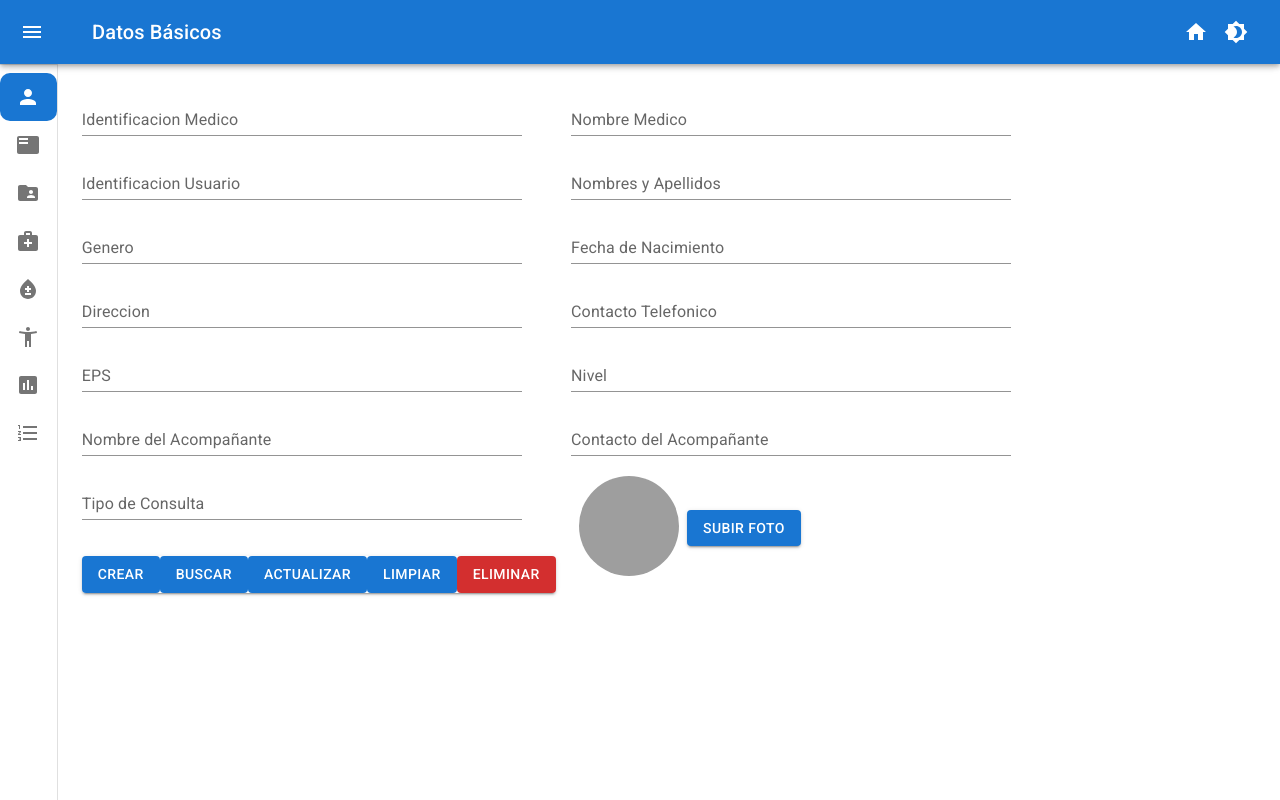
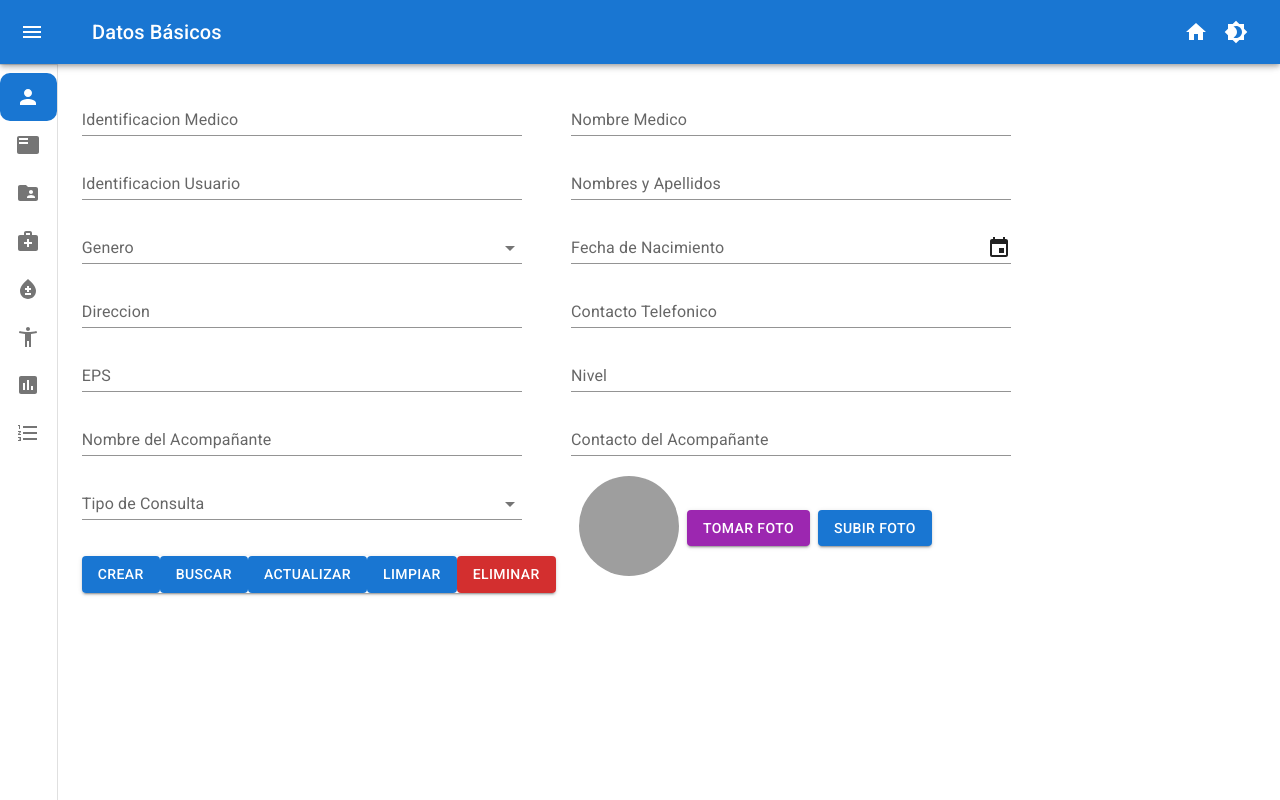
Before and after one commit to jairayafranco/medic-app-next, a Next.js app: page /panel/datos-basicos in a window 1280 px wide. Built offline with nearby package versions, Linux system fonts and the light colour scheme; grey boxes are pictures that could not be loaded.

Commit message:
Nuevos cambios en datosBasicos y agregada api de paciente

```diff
--- /dev/null
+++ b/pages/api/data/paciente.js
@@ -0,0 +1,34 @@
+import conn from '../../../config/db_config';
+
+export default function pacienteHandler(req, res) {
+    const db = conn.collection('pacientes');
+
+    if (req.method === "GET") {
+        const { id } = req.query;
+        if (!id) return res.status(400).json({ status: false, message: 'Identificacion requerida' });
+
+        db.findOne({ "datosBasicos.idUsuario": Number(id) }).then((paciente) => {
+            if (!paciente) return res.status(404).json({ status: false, message: 'Paciente no encontrado' });
+            return res.status(200).json({ status: true, paciente });
+        }).catch(() => {
+            return res.status(500).json({ error: true, message: 'Error al buscar paciente' });
+        });
+    }
+
+    if (req.method === "POST") {
+        const data = req.body;
+        if (!data) return res.status(400).json({ status: false, message: 'Datos requeridos' });
+
+        db.findOne({ "datosBasicos.idUsuario": data.idUsuario }).then((paciente) => {
+            if (paciente) return res.status(400).json({ status: false, message: 'El paciente ya existe' });
+
+            db.insertOne({ datosBasicos: data }).then(() => {
+                return res.status(200).json({ status: true, message: 'Paciente creado correctamente' });
+            }).catch(() => {
+                return res.status(400).json({ error: true, message: 'Error al crear el paciente' });
+            });
+        }).catch(() => {
+            return res.status(400).json({ error: true, message: 'Error al crear el paciente' });
+        });
+    }
+}
--- a/pages/panel/datos-basicos.jsx
+++ b/pages/panel/datos-basicos.jsx
@@ -4,18 +4,18 @@ import ButtonGroup from '@mui/material/ButtonGroup';
 import Avatar from '@mui/material/Avatar';
 import Grid from '@mui/material/Grid';
 import { useState, useEffect, useRef } from 'react'
-// import Selector from '../../components/Selector'
-// import BasicDatePicker from '../../components/DatePicker'
+import Selector from '../../components/Selector';
+import DateSelector from '../../components/DatePicker';
 // import FormDialog from '../../components/Dialog'
 // import Confirm from '../../components/Confirm'
 import styles from '../../styles/datosBasicos.module.css'
-// import { getPaciente, createPaciente, updatePaciente, deletePaciente } from '../../api'
-// import Notify from '../../components/Snackbar'
-// import Loader from '../../components/Backdrop'
 import { useFormik } from 'formik';
 import { datosBasicosSchema } from '../../schemas/schemas';
+import { AppContext } from '../../context/AppContext';
+import axios from 'axios';
 
 export default function DatosBasicos() {
+    const { notifyHandler, backdropHandler } = AppContext();
 
     const campos = [
         { name: 'Identificacion Medico', property: 'idMedico', type: 'number' },
@@ -53,28 +53,87 @@ export default function DatosBasicos() {
         },
         validationSchema: datosBasicosSchema,
         onSubmit: values => {
-            console.log(values);
+            backdropHandler(true);
+            axios.post('/api/data/paciente', values).then(({ data: { status, message } }) => {
+                if (status) {
+                    notifyHandler(open, 'success', message, { backdrop: false });
+                    formik.resetForm();
                 }
-    })
+            }).catch(({ response: { data: { error, status, message } } }) => {
+                if (!status) {
+                    notifyHandler(open, 'warning', message, { backdrop: false });
+                }
+
+                if (error) {
+                    notifyHandler(open, 'error', message, { backdrop: false });
+                }
+            });
+        }
+    });
+
+    const searchPaciente = (id) => {
+        backdropHandler(true);
+        axios.get(`/api/data/paciente?id=12345`).then(({ data: { status, paciente } }) => {
+            if (status) {
+                formik.setValues(paciente.datosBasicos);
+                backdropHandler(false);
+            }
+        }).catch(({ response: { data: { error, status, message } } }) => {
+            if (!status) {
+                notifyHandler(true, 'warning', message, { backdrop: false });
+            }
+
+            if (error) {
+                notifyHandler(true, 'error', message, { backdrop: false });
+            }
+        });
+    }
 
     return (
         <form style={{ display: 'flex', flexWrap: 'wrap' }} onSubmit={formik.handleSubmit} autoComplete="off">
             <Grid container rowSpacing={2}>
-                {campos.map(({ name, property, type }, index) => (
+                {campos.map(({ name, property, type, options }, index) => (
                     <Grid item xs={12} md={5} key={index}>
+                        {
+                            ![4, 5, 12].includes(index) && (
                                 <TextField
                                     label={name}
                                     name={property}
                                     value={formik.values[property]}
                                     onInput={formik.handleChange}
-                            type={type} // TODO: Cambiar por un datepicker
+                                    type={type}
                                     variant="standard"
                                     fullWidth
                                     style={{ width: '90%' }}
                                     error={formik.touched[property] && Boolean(formik.errors[property])}
                                     helperText={formik.touched[property] && formik.errors[property]}
-                            InputLabelProps={{ shrink: formik.values[property] ? true : false }}
                                 />
+                            )
+                        }
+                        {
+                            index === 5 && (
+                                <DateSelector
+                                    label={name}
+                                    name={property}
+                                    value={formik.values[property]}
+                                    onChange={value => formik.setFieldValue(property, value)}
+                                    error={formik.touched[property] && Boolean(formik.errors[property])}
+                                    helperText={formik.touched[property] && formik.errors[property]}
+                                />
+                            )
+                        }
+                        {
+                            [4, 12].includes(index) && (
+                                <Selector
+                                    title={name}
+                                    value={formik.values[property]}
+                                    values={options}
+                                    error={formik.touched[property] && Boolean(formik.errors[property])}
+                                    onChange={value => formik.setFieldValue(property, value)}
+                                    helperText={formik.touched[property] && formik.errors[property]}
+                                />
+                            )
+                        }
                     </Grid>
                 ))}
                 <Grid item xs={12} md={5} sx={{
@@ -85,6 +144,9 @@ export default function DatosBasicos() {
                         src="https://mui.com/static/images/avatar/1.jpg"
                         sx={{ width: 100, height: 100, mt: 0.5, mb: 0.5, ml: 1 }}
                     />
+                    <Button variant="contained" color="secondary" component="label" sx={{ mt: 0.5, ml: 1 }}>
+                        Tomar Foto
+                    </Button>
                     <Button variant="contained" component="label" sx={{ mt: 0.5, ml: 1 }}>
                         Subir Foto
                         <input type="file" hidden />
@@ -94,7 +156,7 @@ export default function DatosBasicos() {
             <ButtonGroup id={styles.buttonsContainer} orientation='horizontal' variant="contained" sx={{ mt: -3 }}>
                 <Grid item className={styles.buttonGrid}>
                     <Button type="submit">Crear</Button>
-                    <Button>Buscar</Button>
+                    <Button onClick={searchPaciente}>Buscar</Button>
                     <Button>Actualizar</Button>
                     <Button onClick={() => formik.resetForm()}>Limpiar</Button>
                     <Button color="error">Eliminar</Button>
--- a/schemas/schemas.js
+++ b/schemas/schemas.js
@@ -11,7 +11,7 @@ export const datosBasicosSchema = yup.object({
     idUsuario: yup.number().required('Identificacion Usuario requerida'),
     nombreUsuario: yup.string().required('Nombres y Apellidos requeridos'),
     genero: yup.string().required('Genero requerido'),
-    fechaNacimiento: yup.string().required('Fecha de Nacimiento requerida'),
+    fechaNacimiento: yup.date().required('Fecha de Nacimiento requerida'),
     direccion: yup.string().required('Direccion requerida'),
     contacto: yup.number().required('Contacto Telefonico requerido'),
     eps: yup.string().required('EPS requerida'),
```
Lines whose indentation alone changed are shown as unchanged.
